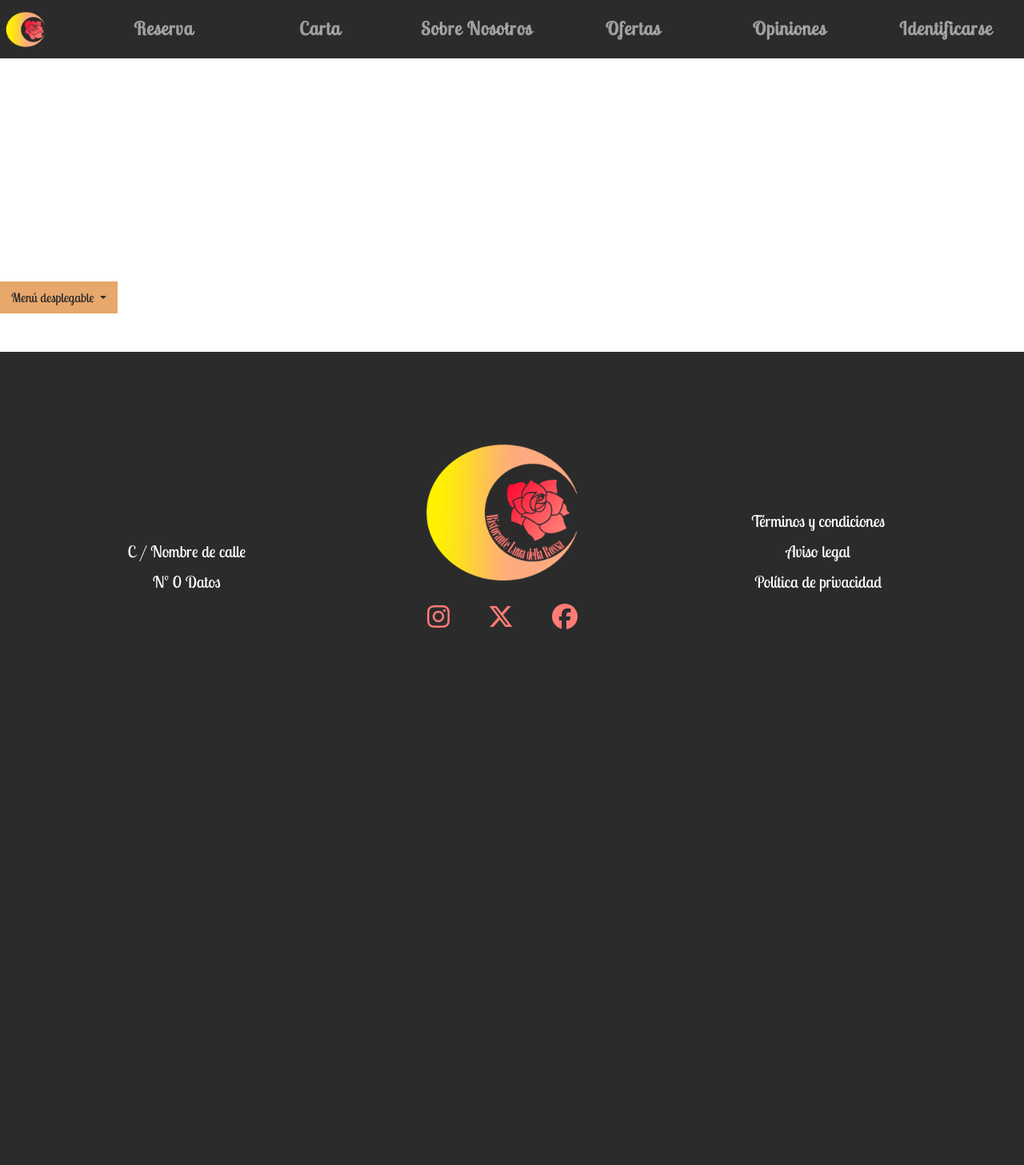
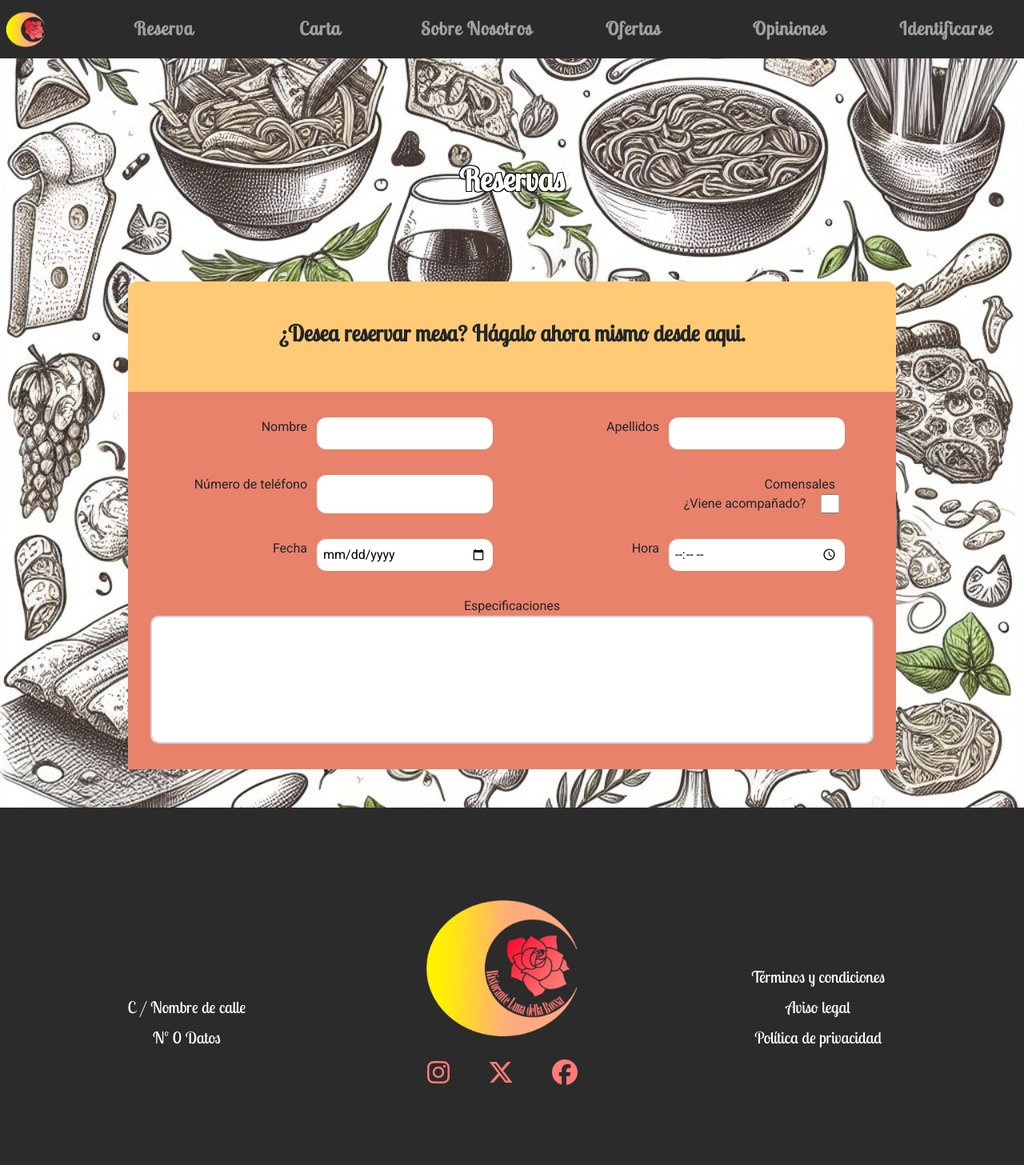
Before and after one commit to JuanEladio04/CSI_Restaurant, a PHP site: page /view/reserve.php in a window 1280 px wide. Shown: the whole page at 80% size. Before the commit the page ends 787 px from the top, so only its background shows below. Run offline with PHP 8.4, Linux system fonts and the light colour scheme; style sheets or scripts are compiled from the project's sources; some libraries are stand-ins or nearby versions.

Commit message:
fix(index) Some troubles has been corrected. feat(reserves) The formulary is almost complete feat(header) The header has been completed fix(styles) Some styles has bee reeajustated. feat(reservesFormularyComponent) A new component has been created.

```diff
--- a/includes/a_config.php
+++ b/includes/a_config.php
@@ -25,7 +25,7 @@ switch ($_SERVER["SCRIPT_NAME"]) {
 		$PAGE_TITLE = "Sobre nosotros";
 		break;
 	case "/view/reserve.php":
-		$CURRENT_PAGE = "reserva";
+		$CURRENT_PAGE = "reserve";
 		$PAGE_TITLE = "Reservas";
 		break;
 	default:
--- a/includes/design-top.php
+++ b/includes/design-top.php
@@ -1,4 +1,4 @@
-<header class="masthead text-white text-center">
+<header class="masthead text-white text-center pHeader">
         <div class="container d-flex align-items-center flex-column">
             <h1><?php echo $PAGE_TITLE; ?></h1>
         </div>
--- /dev/null
+++ b/js/reserveFormulary.js
@@ -0,0 +1,16 @@
+
+document.getElementById('notAlone').addEventListener('change', function () {
+    var select = document.getElementById('sDinners');
+    if (this.checked) {
+        select.style.display = 'block';
+        for (var i = 1; i <= 20; i++) {
+            var option = document.createElement('option');
+            option.text = i;
+            option.value = i;
+            select.add(option);
+        }
+    } else {
+        select.style.display = 'none';
+        select.innerHTML = '<option selected>Elige...</option>';
+    }
+});
--- a/scss/_global.scss
+++ b/scss/_global.scss
@@ -206,6 +206,11 @@ html {
     background-image: url(../img/backgrounds/aboutUsIndex.png);
 }
 
+#background-reserve {
+    background-image: url(../img/backgrounds/reservesBackground.jpg);
+    @include background;
+}
+
 #background-opinion {
     background-image: url(../img/backgrounds/feedback.png);
     background-size: cover;
--- a/scss/components/_buttons.scss
+++ b/scss/components/_buttons.scss
@@ -6,6 +6,7 @@
 
 .btn {
     font-family: $headings-font-family;
+    border-radius: 0.5vh !important;
 }
 
 
--- /dev/null
+++ b/scss/components/_header.scss
@@ -0,0 +1,11 @@
+.pHeader{
+    h1 {
+        color: white; /* Color del texto */
+        text-shadow:
+          -1px -1px 0 #000,  /* arriba izquierda */
+          1px -1px 0 #000,   /* arriba derecha */
+          -1px 1px 0 #000,   /* abajo izquierda */
+          1px 1px 0 #000;    /* abajo derecha */
+      }
+
+}
--- /dev/null
+++ b/scss/components/_reserveFormulary.scss
@@ -0,0 +1,20 @@
+.rForm{
+    border-radius: $border-radius-lg !important;
+    .rFormContent{
+        margin-top: 1rem;
+        margin-bottom: 1rem;
+        label{
+            text-align: right;
+        }
+
+        input, select{
+            border-radius: $border-radius-lg;
+            padding: 0.5rem;
+            border: $danger;
+        }
+
+        #sDinners{
+            display: none;
+        }
+    }
+}
--- a/scss/styles.scss
+++ b/scss/styles.scss
@@ -19,6 +19,8 @@
 @import "components/carousel";
 @import "components/formUser";
 @import "components/articulo";
+@import "components/reserveFormulary";
+@import "components/header";
 
 // Sections
 @import "./sections/masthead";
--- a/scss/variables/_colors.scss
+++ b/scss/variables/_colors.scss
@@ -15,7 +15,7 @@ $primary: $ocher;
 $secondary : $coffee;
 $danger: $softRed;
 $info: $terracotta;
-$successful: $clay;
+$success: $clay;
 $dark: $black;
 // $danger: yellow;
 // The contrast ratio to reach against white, to determine if color changes from "light" to "dark". Acceptable values for WCAG 2.0 are 3, 4.5 and 7.
--- a/view/reserve.php
+++ b/view/reserve.php
@@ -10,23 +10,65 @@
     <?php include("../includes/navigation.php"); ?>
 
     <?php include("../includes/design-top.php"); ?>
+    <!--Reserves formulary-->
+    <section class="container-fluid bg-primary w-75 rounded rounded-25 rForm">
+        <!--Presentation-->
+        <h2 class="d-none">Formulario de reservas</h2>
+        <div class="row">
+            <div class="dropdown col-12 text-center p-0">
+                <h3 class="p-5">
+                    ¿Desea reservar mesa? Hágalo ahora mismo desde aqui.
+                </h3>
+                <!--Formulary-->
+                <div class="container-fluid col-12 p-3 bg-info" aria-labelledby="dropdownMenuButton">
+                    <div class="row justify-content-around alight-items-center">
+                        <form class="col-12 row" action="" method="POST">
+                            <div class="row col-lg-6 col-sm-12 rFormContent">
+                                <label class="col-6" for="">Nombre</label>
+                                <input class="col-6" type="text" name="ittName">
+                            </div>
 
-    <section>
-        <h2 class="d-none">Formulario de reservas</h2>
-        <div class="dropdown">
-            <button class="btn btn-secondary dropdown-toggle" type="button" id="dropdownMenuButton" data-toggle="dropdown" aria-haspopup="true" aria-expanded="false">
-                Menú desplegable
-            </button>
-            <div class="dropdown-menu" aria-labelledby="dropdownMenuButton">
-                <a class="dropdown-item" href="#">Opción 1</a>
-                <a class="dropdown-item" href="#">Opción 2</a>
-                <a class="dropdown-item" href="#">Opción 3</a>
+                            <div class="row col-lg-6 col-sm-12 rFormContent">
+                                <label class="col-6" for="">Apellidos</label>
+                                <input class="col-6" type="text" name="ittSecondName">
+                            </div>
+
+                            <div class="row col-lg-6 col-sm-12 rFormContent">
+                                <label class="col-6" for="">Número de teléfono</label>
+                                <input class="col-6" type="tel" name="ittelPhoneNumber">
+                            </div>
+
+                            <div class="row col-lg-6 col-sm-12 rFormContent">
+                                <label class="col-12" for="">Comensales</label>
+                                <label class="col-11" for="">¿Viene acompañado?</label>
+                                <input class="col-1" type="checkbox" name="itcbNotAlone" id="notAlone">
+                                <select name="sDinners" id="sDinners" class="col-6"></select>
+                            </div>
+
+                            <div class="row col-lg-6 col-sm-12 rFormContent">
+                                <label class="col-6" for="">Fecha</label>
+                                <input class="col-6" type="date" name="itdDate">
+                            </div>
+
+                            <div class="row col-lg-6 col-sm-12 rFormContent">
+                                <label class="col-6" for="">Hora</label>
+                                <input class="col-6" type="time" name="ittimeHour">
+                            </div>
+
+                            <div class="roow col-12 rFormContent">
+                                <label for="">Especificaciones</label>
+                                <textarea class="form-control z-depth-1" id="textarea" rows="4" name="taSpecifications"></textarea>
+                            </div>
+                        </form>
+                    </div>
+                </div>
+
             </div>
         </div>
-
     </section>
 
     <?php include("../includes/footer.php"); ?>
+    <script src="../js/reserveFormulary.js"></script>
 
 </body>
 
```
Also changed, not shown: index.php (+4 -8 lines), img/backgrounds/reservesBackground.jpg (added).
